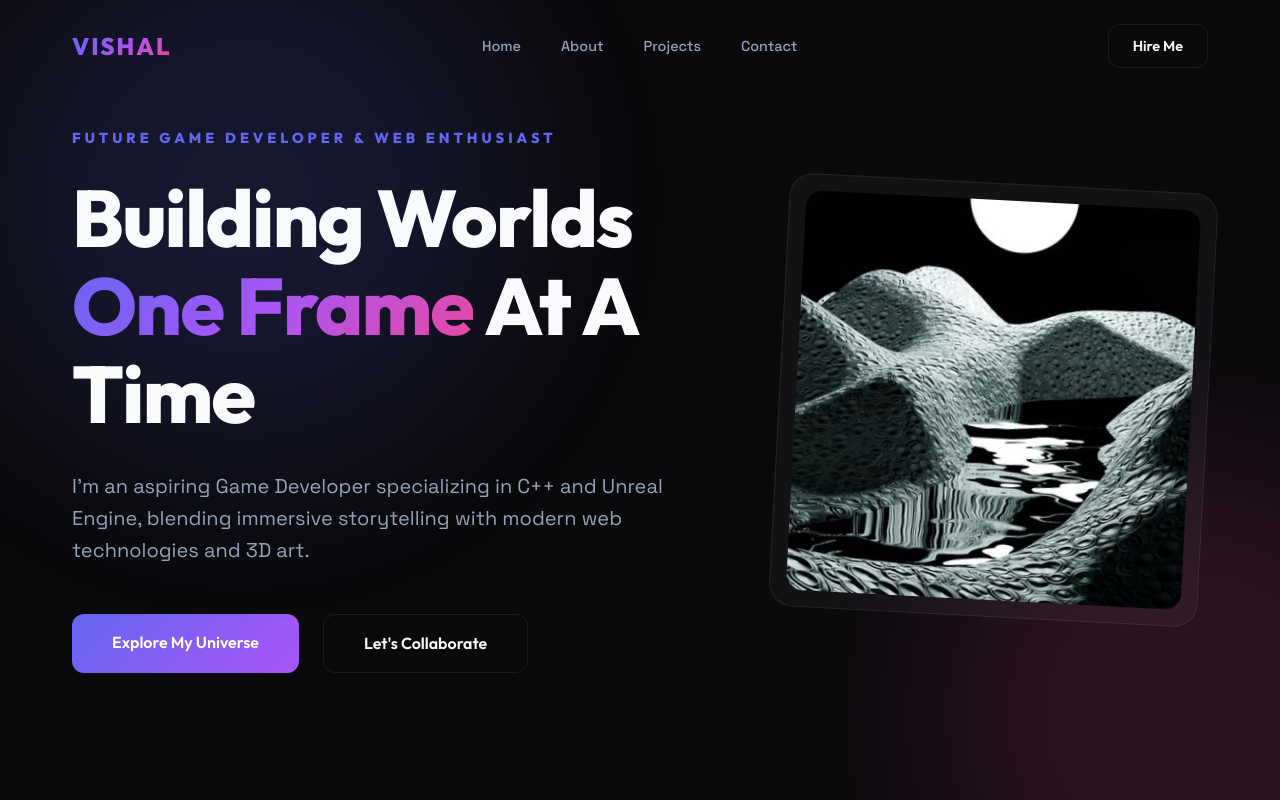
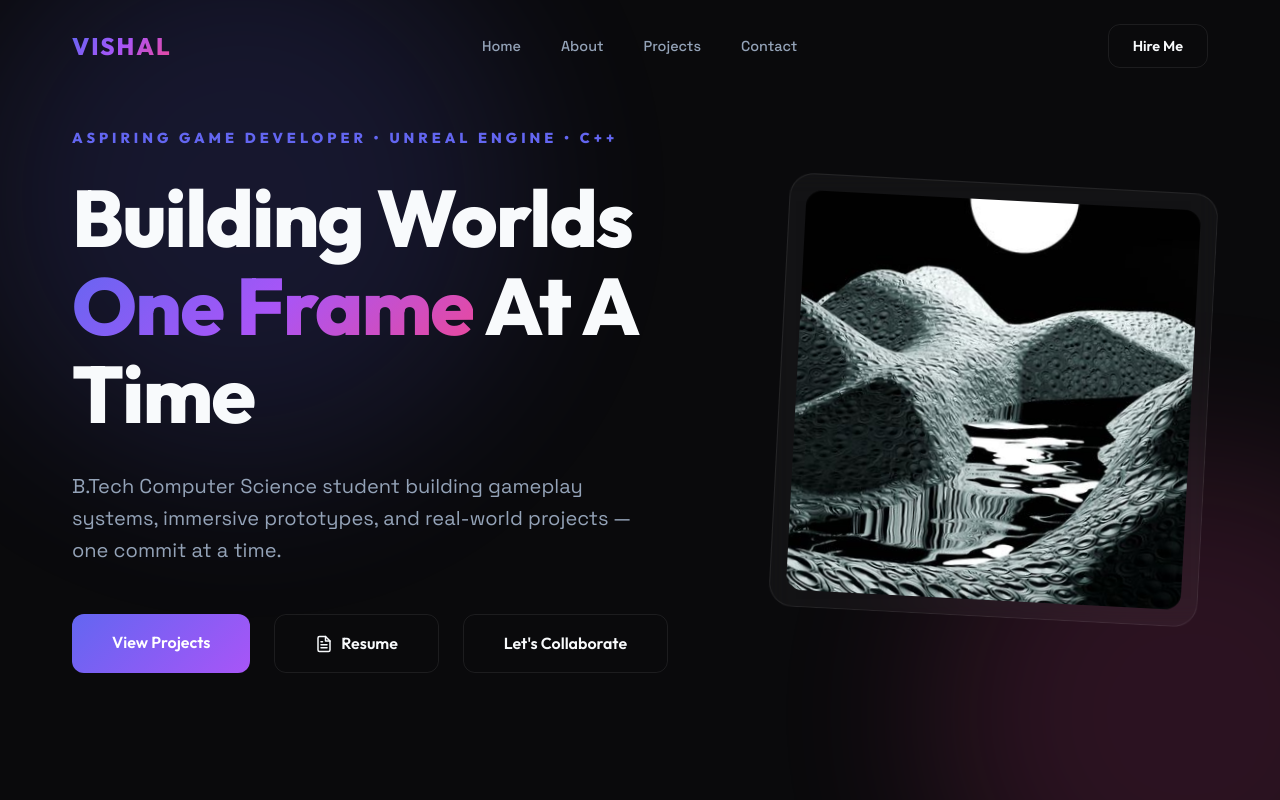
Before and after one commit to lucky20T/Portfolio-ver-2, a React (Vite) app: page / in a window 1280 px wide. Shown: the top 800 px of the page. Built offline with nearby package versions, Linux system fonts and the light colour scheme.

Commit message:
Updated hero section for game dev focus, added resume link, and reordered game projects to top

```diff
--- a/src/components/Hero.jsx
+++ b/src/components/Hero.jsx
@@ -9,17 +9,23 @@ const Hero = () => {
 
       <div className="container hero-container">
         <div className="hero-content">
-          <h4 className="hero-subtitle">Future Game Developer & Web Enthusiast</h4>
+          <h4 className="hero-subtitle">Aspiring Game Developer • Unreal Engine • C++</h4>
           <h1 className="hero-title">
             Building Worlds <br />
             <span className="gradient-text">One Frame</span> At A Time
           </h1>
           <p className="hero-description">
-            I'm an aspiring Game Developer specializing in C++ and Unreal Engine,
-            blending immersive storytelling with modern web technologies and 3D art.
+            B.Tech Computer Science student building gameplay systems,
+            immersive prototypes, and real-world projects — one commit at a time.
           </p>
-          <div className="hero-btns">
-            <a href="#projects" className="btn btn-primary">Explore My Universe</a>
+          <div className="hero-btns" style={{flexWrap: 'wrap'}}>
+            <a href="#projects" className="btn btn-primary">View Projects</a>
+            <a href="https://drive.google.com/file/d/1_WrN2dyDMypggnYON-XcZ7uMKo6noyDv/view?usp=sharing" target="_blank" rel="noopener noreferrer" className="btn btn-outline">
+              <span style={{display: 'flex', alignItems: 'center', gap: '8px'}}>
+                <svg width="18" height="18" viewBox="0 0 24 24" fill="none" stroke="currentColor" strokeWidth="2" strokeLinecap="round" strokeLinejoin="round"><path d="M14 2H6a2 2 0 0 0-2 2v16a2 2 0 0 0 2 2h12a2 2 0 0 0 2-2V8z"></path><polyline points="14 2 14 8 20 8"></polyline><line x1="16" y1="13" x2="8" y2="13"></line><line x1="16" y1="17" x2="8" y2="17"></line><polyline points="10 9 9 9 8 9"></polyline></svg>
+                Resume
+              </span>
+            </a>
             <a href="#contact" className="btn btn-outline">Let's Collaborate</a>
           </div>
         </div>
--- a/src/components/Projects.jsx
+++ b/src/components/Projects.jsx
@@ -96,16 +96,6 @@ const Projects = () => {
         <div className="main-category">
           <h2 className="section-title">Programming <span className="gradient-text">Projects</span></h2>
 
-          {/* Web Development Sub-section */}
-          <div className="sub-category">
-            <h3 className="sub-title">Web Development</h3>
-            <div className="projects-grid">
-              {programmingProjects.web.map((project, index) => (
-                <ProjectCard key={index} project={project} />
-              ))}
-            </div>
-          </div>
-
           {/* Game Development Sub-section */}
           <div className="sub-category">
             <div className="sub-header-with-link">
@@ -117,6 +107,16 @@ const Projects = () => {
             </div>
             <div className="projects-grid">
               {programmingProjects.game.map((project, index) => (
+                <ProjectCard key={index} project={project} />
+              ))}
+            </div>
+          </div>
+
+          {/* Web Development Sub-section */}
+          <div className="sub-category">
+            <h3 className="sub-title">Web Development</h3>
+            <div className="projects-grid">
+              {programmingProjects.web.map((project, index) => (
                 <ProjectCard key={index} project={project} />
               ))}
             </div>
```
